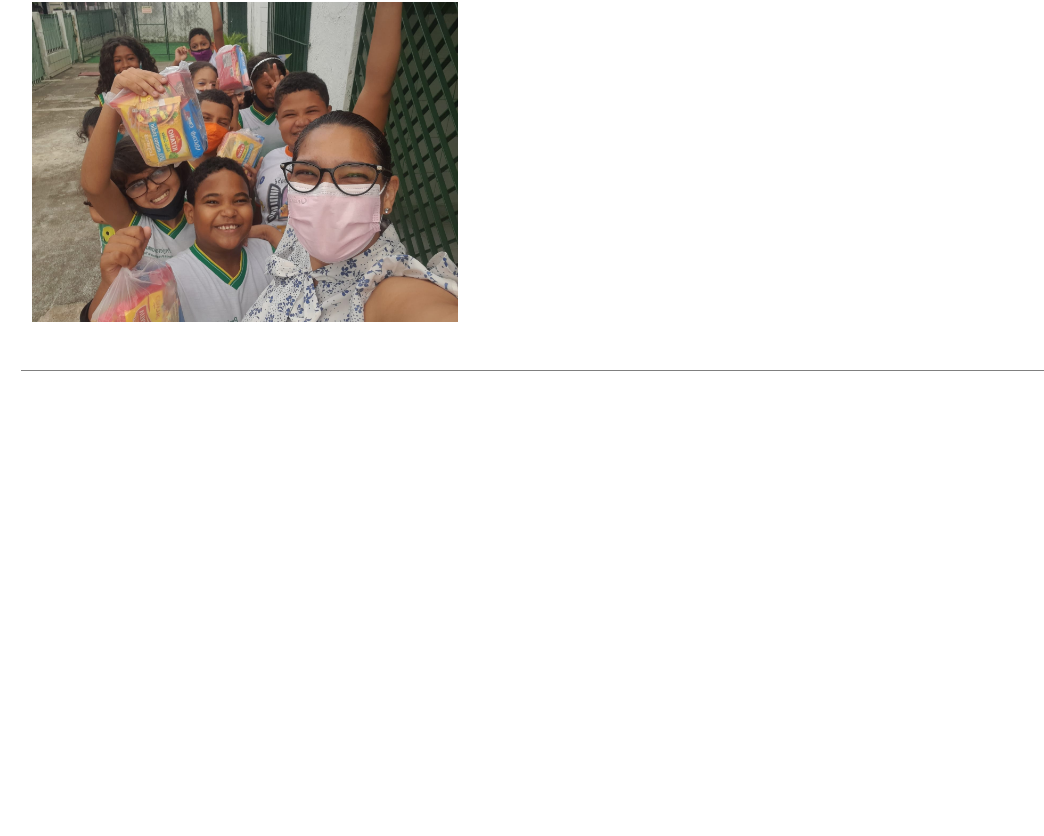
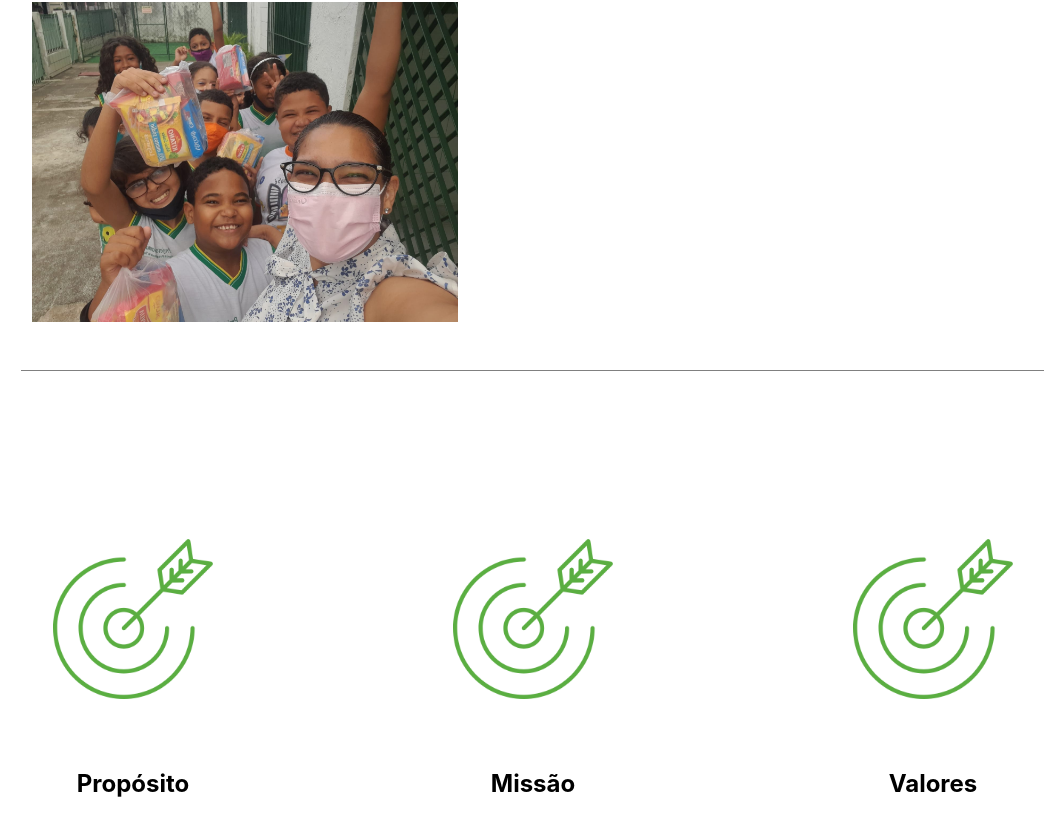
Before and after one commit to Marcoswodbarros/OngProjetoBarnabe, a React (Create React App) app in the folder barnabe/: page / in a window 1280 px wide. Shown: the part 543-1379 px from the top of the page, without its empty margins (107-1151 px from the left). Before the commit the page ends 978 px from the top, so only its background shows below. Built offline with nearby package versions, Linux system fonts and the light colour scheme.

Commit message:
Desktop main: Creating cards

```diff
--- /dev/null
+++ b/barnabe/src/Components/Identidade/Identidade.css
@@ -0,0 +1,19 @@
+section {
+    display: flex;
+}
+
+.identidade__container {
+    align-items: center;
+    display: flex;
+    flex-direction: column;
+}
+
+.identidade__img--target {
+    height: 25rem;
+    object-fit: contain;
+}
+
+.identidade__h2 {
+    position: relative;
+    bottom: 15%;
+}
--- /dev/null
+++ b/barnabe/src/Components/Identidade/Identidade.js
@@ -0,0 +1,27 @@
+import React from 'react'
+import './Identidade.css'
+
+const Identidade = () => {
+    return (
+        <div>
+            <section>
+                <div className='identidade__container'>
+                    <img src="images/body-target.png" className='identidade__img--target' alt="Target Icon" />
+                    <h2 className='identidade__h2'>Propósito</h2>
+                </div>
+
+                <div className='identidade__container'>
+                    <img src="images/body-target.png" className='identidade__img--target' alt="Target Icon" />
+                    <h2 className='identidade__h2'>Missão</h2>
+                </div>
+
+                <div className='identidade__container'>
+                    <img src="images/body-target.png" className='identidade__img--target' alt="Target Icon" />
+                    <h2 className='identidade__h2'>Valores</h2>
+                </div>
+            </section>
+        </div>
+    )
+}
+
+export default Identidade
--- a/barnabe/src/Components/Main/Main.js
+++ b/barnabe/src/Components/Main/Main.js
@@ -1,5 +1,6 @@
 import React from 'react'
 import './Main.css'
+import Identidade from '../Identidade/Identidade'
 
 const Main = () => {
   return (
@@ -7,6 +8,7 @@ const Main = () => {
         <main className='main'>
             <img src="images/body-img.jpg"  className='main__img' alt="Crianças do Projeto" />
             <div className='main__line'></div>
+            <Identidade/>
         </main>
     </div>
   )
```
